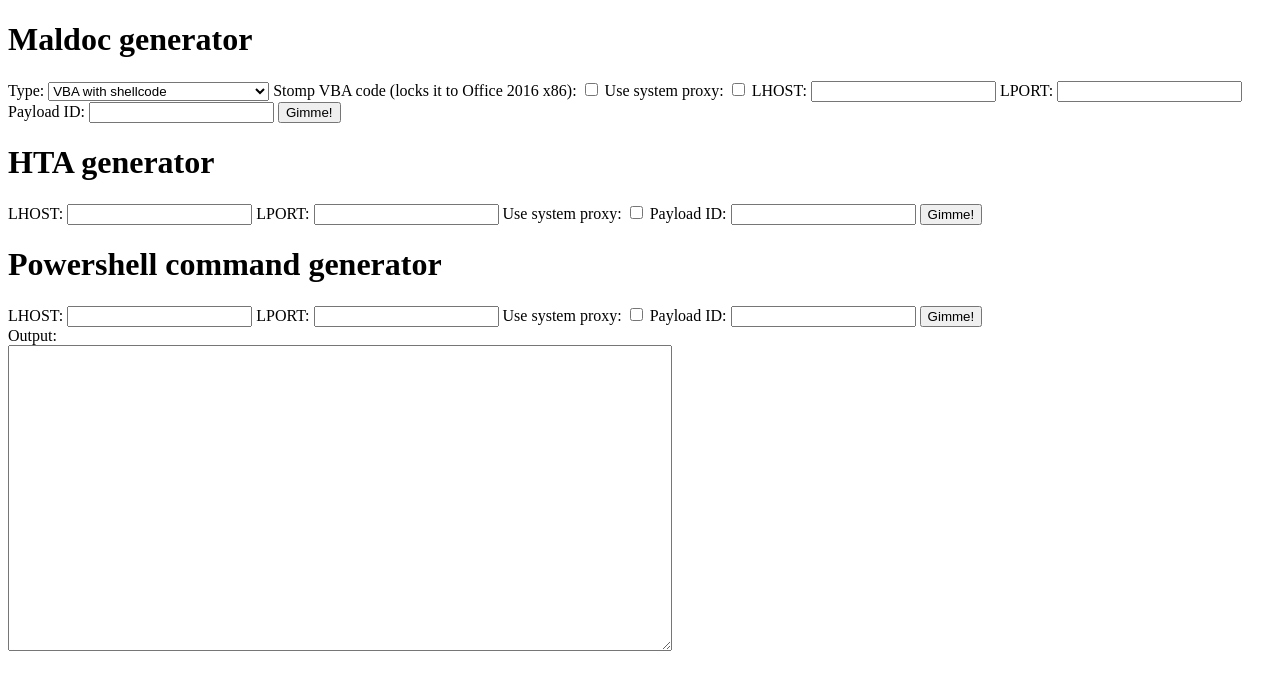
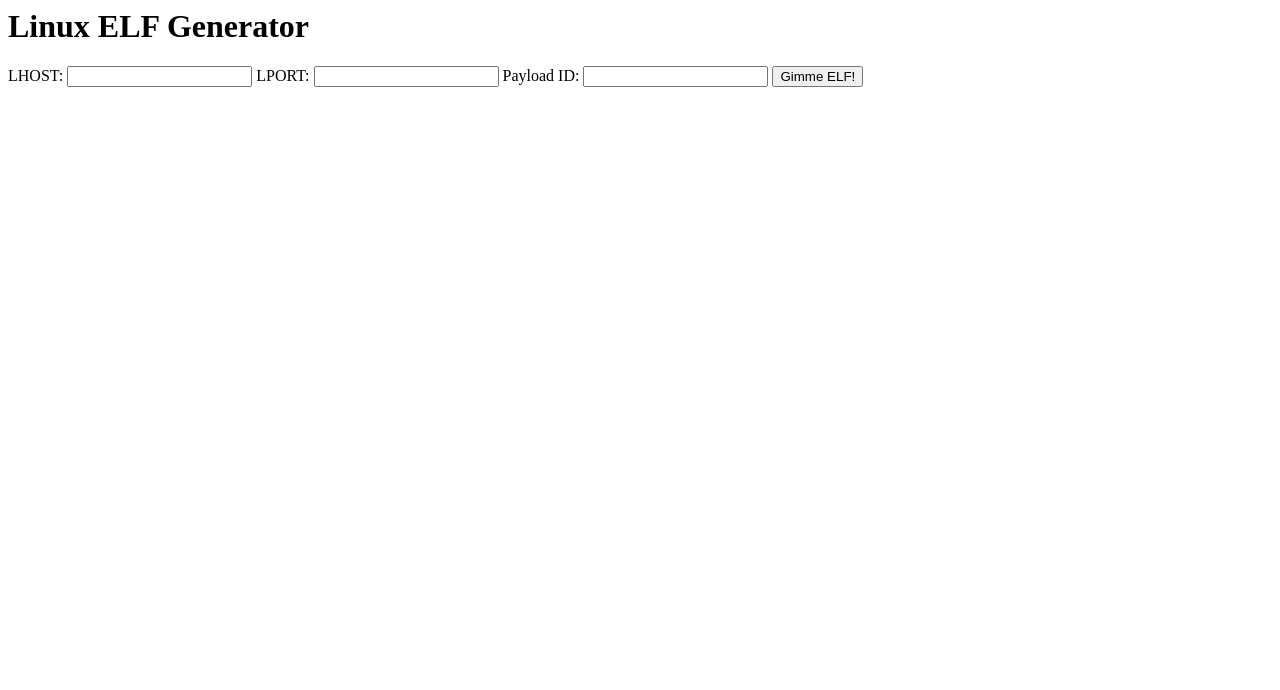
Before and after one commit to esp0xdeadbeef/loader, a Python web app: template templates/1_lin_form.html in a window 1280 px wide. Shown: the top 690 px of the page. Run offline with Jinja, Linux system fonts and the light colour scheme; the template is opened without the code that fills it, so the values that code supplies are empty.

Commit message:
added lin form and updated win form moved statics to top

```diff
--- a/templates/1_lin_form.html
+++ b/templates/1_lin_form.html
@@ -1,34 +1,5 @@
-<!DOCTYPE html>
-<html lang="en">
-<head>
-    <meta charset="UTF-8">
-    <title>Maldoc generator</title>
-</head>
-<body>
-
-<form action="/p/win/word_form/get" method="POST">
-    <h1>Maldoc generator</h1>
-    <label>
-        Type:
-        <select name="type" id="type">
-            <option value="rsa_shellcode_revshell" selected="selected">VBA with rsa encrypted shellcode</option>
-            <option value="rsa_shellcode_pingback" selected="selected">VBA with rsa encrypted shellcode</option>
-            <option value="vba_shellcode" selected="selected">VBA with shellcode</option>
-            <!-- <option value="powershell_runner">Powershell runner</option>
-            <option value="powershell_wmi">Powershell via WMI</option>
-            <option value="callback">Callback with version</option>
-            <option value="messagebox">Show a messagebox</option>
-            <option value="messagebox_msf">Show a messagebox via MSF shellcode</option> -->
-        </select>
-    </label>
-    <label>
-        Stomp VBA code (locks it to Office 2016 x86):
-        <input type="checkbox" name="stomp_vba" id="stomp_vba">
-    </label>
-    <label>
-        Use system proxy:
-        <input type="checkbox" name="system_proxy">
-    </label>
+<form action="/p/linux/elf/get" method="POST">
+    <h1>Linux ELF Generator</h1>
     <label>
         LHOST:
         <input type="text" name="lhost" value=""/>
@@ -41,102 +12,5 @@
         Payload ID:
         <input type="text" name="id" value=""/>
     </label>
-    <button type="submit">Gimme!</button>
+    <button type="submit">Gimme ELF!</button>
 </form>
-
-<form action="/p/win/hta/get" method="POST">
-    <h1>HTA generator</h1>
-    <label>
-        LHOST:
-        <input type="text" name="lhost" value=""/>
-    </label>
-    <label>
-        LPORT:
-        <input type="text" name="lport" value=""/>
-    </label>
-    <label>
-        Use system proxy:
-        <input type="checkbox" name="system_proxy">
-    </label>
-    <label>
-        Payload ID:
-        <input type="text" name="id" value=""/>
-    </label>
-    <button type="submit">Gimme!</button>
-</form>
-
-<h1>Powershell command generator</h1>
-<label>
-    LHOST:
-    <input type="text" name="lhost" value="" id="ps_lhost"/>
-</label>
-<label>
-    LPORT:
-    <input type="text" name="lport" value="" id="ps_lport"/>
-</label>
-<label>
-    Use system proxy:
-    <input type="checkbox" name="system_proxy" id="ps_system"/>
-</label>
-<label>
-    Payload ID:
-    <input type="text" name="id" value="" id="ps_id"/>
-</label>
-<button id="ps_submit">Gimme!</button>
-
-<br>
-
-Output: <br>
-<textarea id="ps_command" cols="80" rows="20"></textarea>
-
-<script>
-    document.getElementById('ps_submit').addEventListener('click', function() {
-        // Get values from input fields
-        const lhost = document.getElementById('ps_lhost').value;
-        const lport = document.getElementById('ps_lport').value;
-        const proxy = document.getElementById('ps_system').checked;
-        const ps_id = document.getElementById('ps_id').value;
-
-        // Create data object
-        const data = {
-            lhost: lhost,
-            lport: lport,
-            system_proxy: proxy,
-            id: ps_id
-        };
-
-        // Create FormData object
-        const formData = new FormData();
-        formData.append('lhost', lhost);
-        formData.append('lport', lport);
-        if (proxy) { formData.append('system_proxy', proxy); }
-        formData.append('id', ps_id);
-
-        // Display loading message
-        const resultArea = document.getElementById('ps_command');
-        resultArea.value = 'Sending request...';
-
-        // Perform POST request
-        fetch('/p/win/ps/get_command', {
-            method: 'POST',
-            body: formData
-        })
-        .then(response => {
-            if (!response.ok) {
-                throw new Error('Network response was not ok: ' + response.statusText);
-            }
-            return response.text();
-        })
-        .then(data => {
-            // Display result
-            resultArea.value = data;
-        })
-        .catch(error => {
-            // Display error
-            resultArea.value = 'Error: ' + error.message;
-        });
-    });
-</script>
-
-</body>
-</html>
--- a/templates/1_win_form.html
+++ b/templates/1_win_form.html
@@ -11,8 +11,8 @@
     <label>
         Type:
         <select name="type" id="type">
-            <option value="rsa_shellcode_revshell" selected="selected">VBA with rsa encrypted shellcode</option>
-            <option value="rsa_shellcode_pingback" selected="selected">VBA with rsa encrypted shellcode</option>
+            <option value="aes_shellcode_revshell" selected="selected">VBA with aes encrypted shellcode</option>
+            <option value="aes_shellcode_pingback" selected="selected">VBA with aes encrypted shellcode</option>
             <option value="vba_shellcode" selected="selected">VBA with shellcode</option>
             <!-- <option value="powershell_runner">Powershell runner</option>
             <option value="powershell_wmi">Powershell via WMI</option>
```
Also changed, not shown: app.py (+192 -161 lines), 1 other file.
